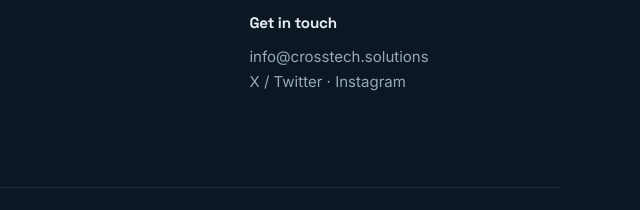
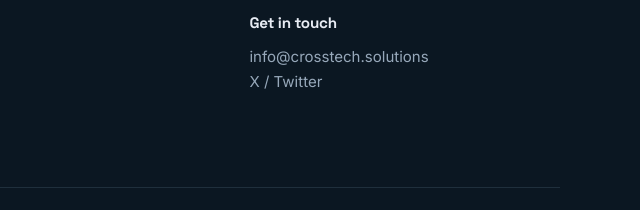
Before and after one commit to TinusJ/crosstech-site, a plain HTML site: page public/about.html in a window 1280 px wide. Shown: the part 1749-1959 px from the top of the page, 640-1280 px from the left. Drawn offline with Linux system fonts and the light colour scheme.

Commit message:
Remove Instagram links from social media sections across multiple pages

```diff
--- a/public/about.html
+++ b/public/about.html
@@ -129,8 +129,7 @@
                 <div>
                     <h4>Get in touch</h4>
                     <p><a href="mailto:info@crosstech.solutions">info@crosstech.solutions</a></p>
-                    <p><a href="https://twitter.com/CrossTech5" target="_blank" rel="noopener">X / Twitter</a> &middot;
-                        <a href="https://www.instagram.com/crosstech_za" target="_blank" rel="noopener">Instagram</a>
+                    <p><a href="https://twitter.com/CrossTech5" target="_blank" rel="noopener">X / Twitter</a>
                     </p>
                 </div>
             </div>
```
Also changed, not shown: public/contact.html (+1 -2 lines), public/index.html (+2 -4 lines), public/privacy.html (+1 -2 lines), public/services.html (+1 -2 lines), public/terms.html (+1 -2 lines).
